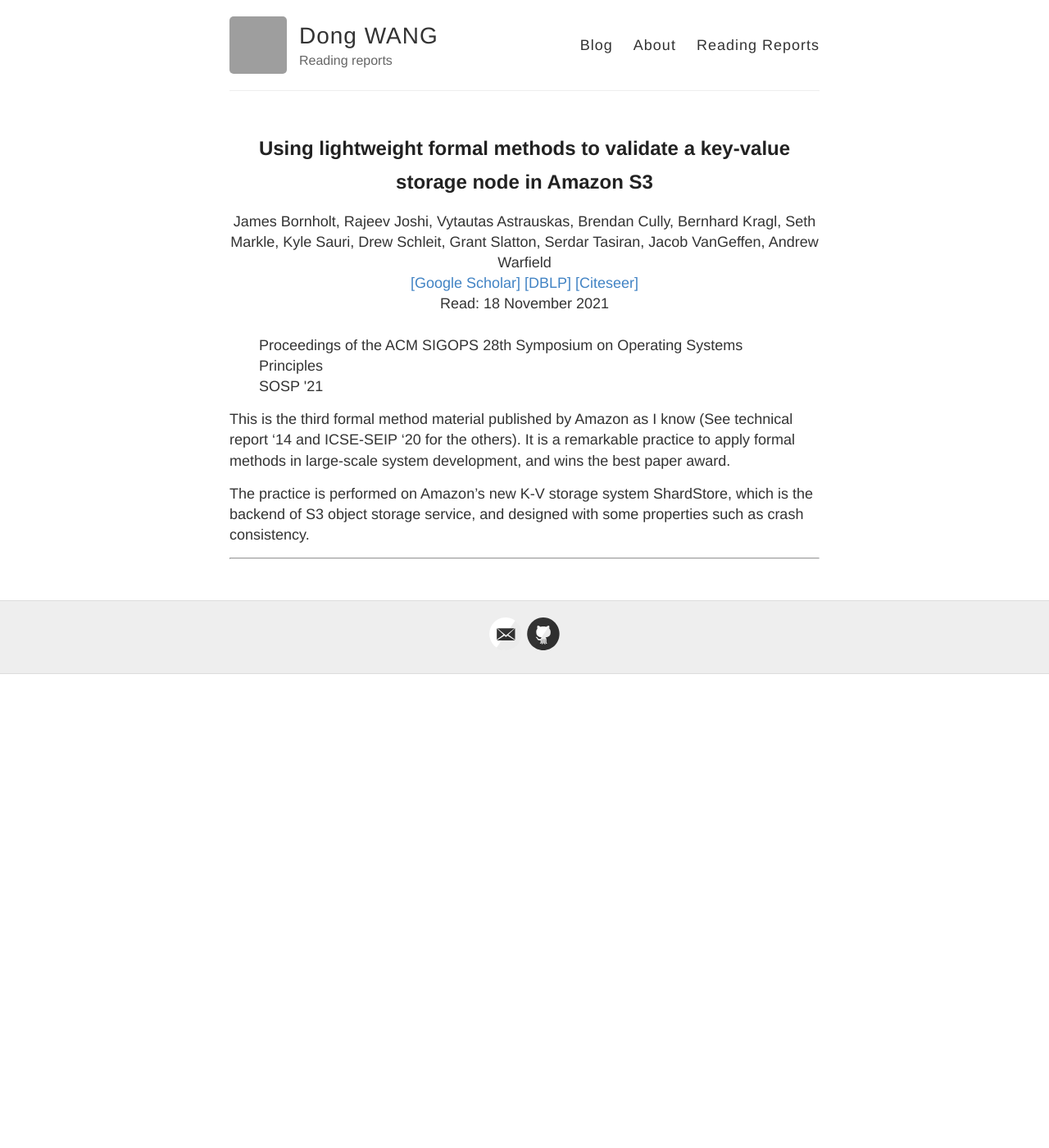
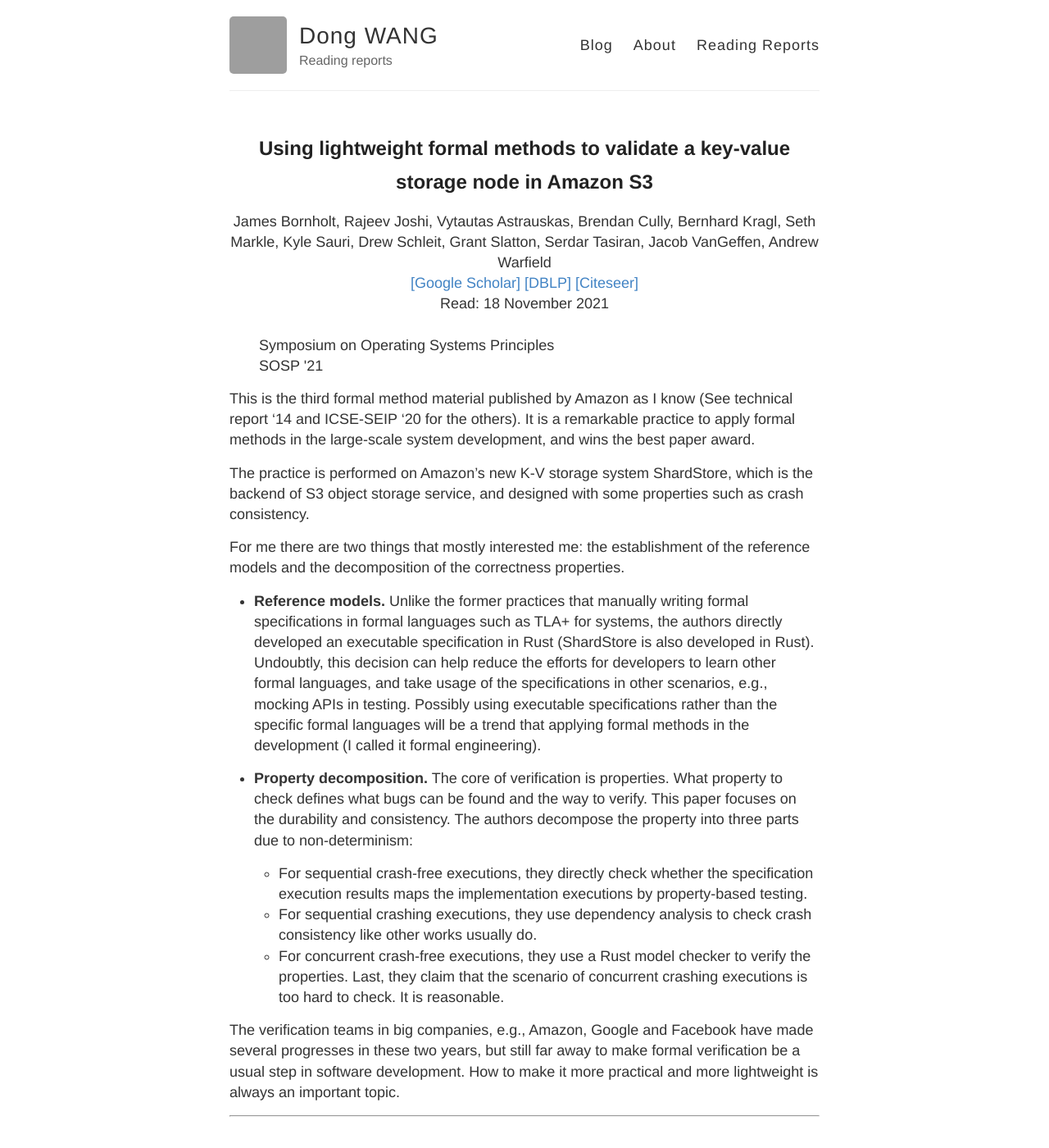
Before and after one commit to Icysandwich/ReadingReport, a Jekyll site: the page built from _papers/bornholt_sosp_2021.md, in a window 1280 px wide and 1400 px high. Shown: the whole window at 82% size. Built offline with Jekyll 4.4.1, drawn with Linux system fonts in a browser that asks for light colours; grey boxes are pictures that could not be loaded.

Commit message:
Update sosp 21.

```diff
--- a/_papers/bornholt_sosp_2021.md
+++ b/_papers/bornholt_sosp_2021.md
@@ -15,15 +15,54 @@
 - Jacob VanGeffen
 - Andrew Warfield
 file: sosp21-bornholt.pdf
-booktitle: Proceedings of the ACM SIGOPS 28th Symposium on Operating Systems Principles
+booktitle: Symposium on Operating Systems Principles
 series: SOSP '21
 read: true
 readings:
 - 2021-11-18
 ---
 
-This is the third formal method material published by Amazon as I know (See technical report '14 and ICSE-SEIP '20 for the others). It is a remarkable practice to apply formal methods in large-scale system development, and wins the best paper award.
+This is the third formal method material published by Amazon as I know
+(See technical report '14 and ICSE-SEIP '20 for the others). It is a
+remarkable practice to apply formal methods in the large-scale system
+development, and wins the best paper award.
 
-The practice is performed on Amazon's new K-V storage system ShardStore, which is the backend of S3 object storage service, and designed with some properties such as crash consistency.
+The practice is performed on Amazon's new K-V storage system
+ShardStore, which is the backend of S3 object storage service, and
+designed with some properties such as crash consistency.
+
+For me there are two things that mostly interested me: the
+establishment of the reference models and the decomposition of the
+correctness properties.
+
+- **Reference models.** Unlike the former practices that manually
+  writing formal specifications in formal languages such as TLA+ for
+  systems, the authors directly developed an executable specification
+  in Rust (ShardStore is also developed in Rust). Undoubtly, this
+  decision can help reduce the efforts for developers to learn other
+  formal languages, and take usage of the specifications in other
+  scenarios, e.g., mocking APIs in testing. Possibly using executable
+  specifications rather than the specific formal languages will be a
+  trend that applying formal methods in the development (I called it
+  formal engineering).
+
+- **Property decomposition.** The core of verification is properties.
+  What property to check defines what bugs can be found and the way
+  to verify. This paper focuses on the durability and consistency.
+  The authors decompose the property into three parts due to non-determinism:
+  - For sequential crash-free executions, they directly check whether
+    the specification execution results maps the implementation executions
+    by property-based testing.
+  - For sequential crashing executions, they use dependency analysis to
+    check crash consistency like other works usually do.
+  - For concurrent crash-free executions, they use a Rust model checker
+    to verify the properties.
+  Last, they claim that the scenario of concurrent crashing executions is too
+  hard to check. It is reasonable.
+
+The verification teams in big companies, e.g., Amazon, Google and Facebook have
+made several progresses in these two years, but still far away to make formal
+verification be a usual step in software development. How to make it more practical
+and more lightweight is always an important topic.
 
 {% include links.html %}
```
